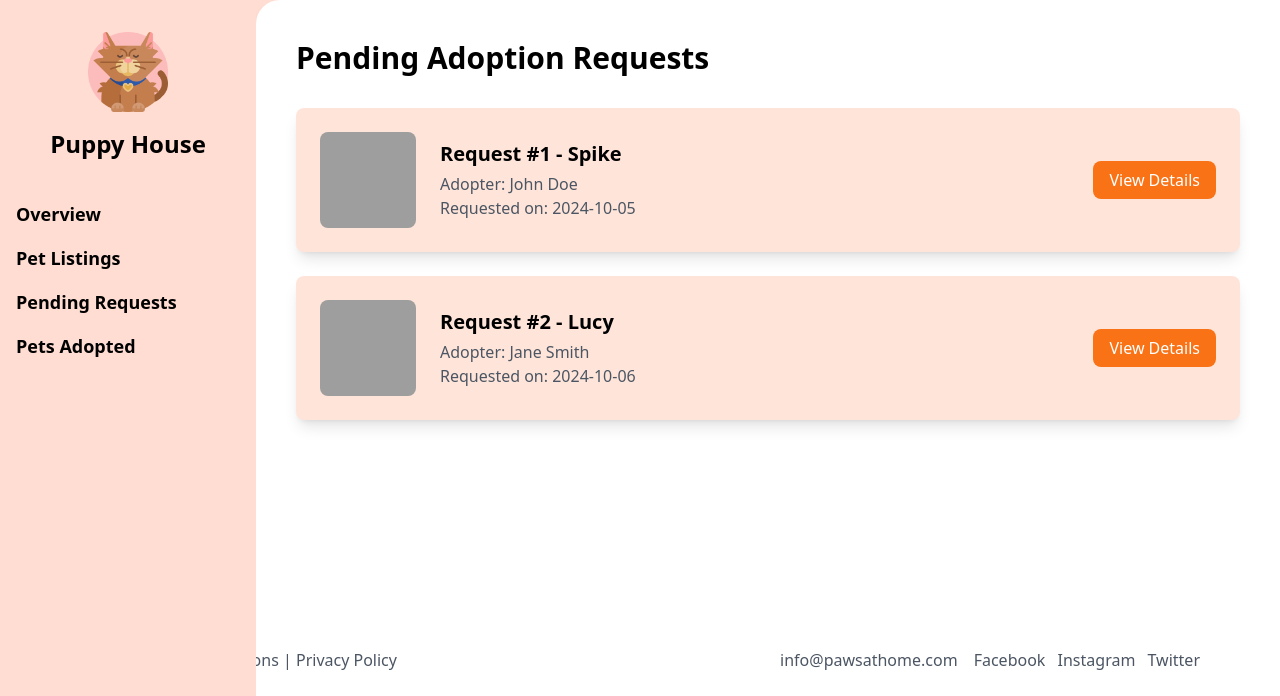
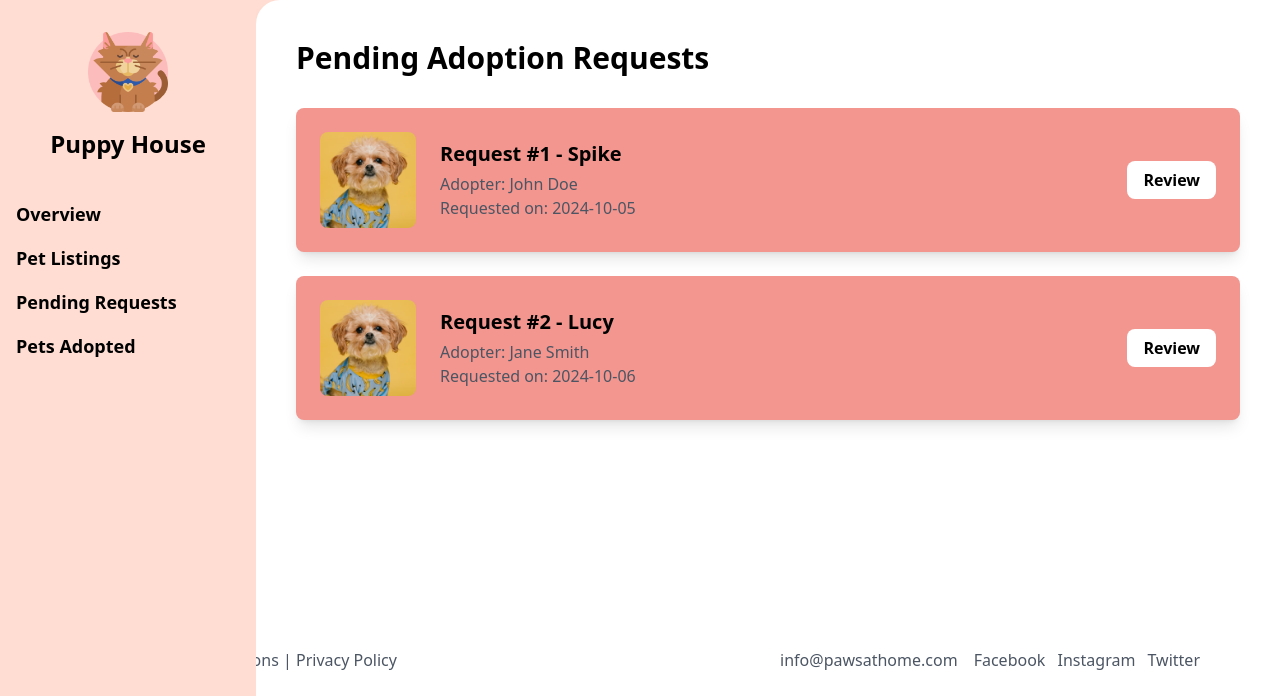
Before and after one commit to aizernere/PawsForHome, a Django app: page /pending_requests/ in a window 1280 px wide. Shown: the part 104-800 px from the top of the page. Run offline with Django 5.2, Linux system fonts and the light colour scheme; some libraries are stand-ins or nearby versions; grey boxes are pictures that could not be loaded.

Commit message:
Added placeholder image (more updates on login,adoptform,pendingrequests,petlistings)

```diff
--- a/PawsForHome/main/templates/login_signup/login.html
+++ b/PawsForHome/main/templates/login_signup/login.html
@@ -64,7 +64,7 @@
     <div class="w-full lg:w-1/2 p-8 bg-[#FFDDD2] flex flex-col justify-center items-center min-h-screen">
       <div class="text-center">
         <img src="{% static 'images/paws4homelogo.png' %}" alt="Logo" class="w-50 h-50 mb-4">
-        <p class="text-3xl font-bold">
+        <p class="text-5xl font-bold">
           <span class="text-red-400">Hammy</span>
           <span class="text-red-800">is looking for a home!</span>
         </p>
--- a/PawsForHome/main/templates/shelterdashboard.html
+++ b/PawsForHome/main/templates/shelterdashboard.html
@@ -81,7 +81,7 @@
     <div class="grid grid-cols-6 gap-6">
       <!-- Repeat this block for each pet -->
       <div class="bg-white p-4 rounded-lg shadow-md">
-        <img src="{% static 'images/dog1.jpg' %}" alt="Gary" class="h-24 w-full object-cover rounded-lg">
+        <img src="{% static 'images/testdogimage.png' %}" alt="Gary" class="h-40 w-full object-cover rounded-lg">
         <div class="mt-4">
           <h4 class="text-xl font-bold">Gary</h4>
           <p class="text-gray-600">3 years, Yorkshire Terrier</p>
@@ -96,7 +96,7 @@
     <h3 class="text-2xl font-bold mb-6">Pet Listings:</h3>
     <div class="grid grid-cols-5 gap-6">
       <div class="bg-white p-4 rounded-lg shadow-md">
-        <img src="{% static 'images/dog4.jpg' %}" alt="Spike" class="h-24 w-full object-cover rounded-lg">
+        <img src="{% static 'images/testdogimage.png' %}" alt="Spike" class="h-40 w-full object-cover rounded-lg">
         <div class="mt-4">
           <h4 class="text-xl font-bold">Spike</h4>
           <p class="text-gray-600">Maine Coon</p>
--- a/PawsForHome/main/templates/shelterdashboard/adoptform.html
+++ b/PawsForHome/main/templates/shelterdashboard/adoptform.html
@@ -36,7 +36,7 @@
   <main class="flex-grow flex items-center justify-center">
     <section class="w-full max-w-4xl bg-white p-12 rounded-xl shadow-lg">
       <div class="flex items-center space-x-6 mb-8">
-        <img src="{% static 'images/dog.jpg' %}" alt="Dog Image" class="h-24 w-24 rounded-full object-cover">
+        <img src="{% static 'images/testdogimage.png' %}" alt="Dog Image" class="h-24 w-24 rounded-full object-cover">
         <div>
           <h2 class="text-3xl font-semibold">Gary</h2>
           <p class="text-lg text-gray-500">Yorkshire Terrier</p>
--- a/PawsForHome/main/templates/shelterdashboard/pending_requests.html
+++ b/PawsForHome/main/templates/shelterdashboard/pending_requests.html
@@ -58,28 +58,28 @@
       <!-- Requests Grid -->
       <div class="grid grid-cols-1 gap-6">
         <!-- Single Request Card -->
-        <div class="bg-[#FFE5D9] p-6 rounded-lg shadow-lg flex items-center">
-          <img src="{% static 'images/dog4.jpg' %}" alt="Spike" class="h-24 w-24 object-cover rounded-lg">
+        <div class="bg-[#F2968F] p-6 rounded-lg shadow-lg flex items-center">
+          <img src="{% static 'images/testdogimage.png' %}" alt="Spike" class="h-24 w-24 object-cover rounded-lg">
           <div class="ml-6">
             <h4 class="text-xl font-bold">Request #1 - Spike</h4>
             <p class="text-gray-600 mt-1">Adopter: John Doe</p>
             <p class="text-gray-600">Requested on: 2024-10-05</p>
           </div>
           <div class="ml-auto">
-            <a href="{% url 'main:adoptform'%}" class="text-white bg-orange-500 px-4 py-2 rounded-lg hover:bg-orange-600">View Details</a>
+            <a href="{% url 'main:adoptform'%}" class="text-black bg-white px-4 py-2 rounded-lg hover:bg-orange-600"><b>Review</b></a>
           </div>
         </div>
 
         <!-- Repeat for more requests -->
-        <div class="bg-[#FFE5D9] p-6 rounded-lg shadow-lg flex items-center">
-          <img src="{% static 'images/cat.jpg' %}" alt="Lucy" class="h-24 w-24 object-cover rounded-lg">
+        <div class="bg-[#F2968F] p-6 rounded-lg shadow-lg flex items-center">
+          <img src="{% static 'images/testdogimage.png' %}" alt="Lucy" class="h-24 w-24 object-cover rounded-lg">
           <div class="ml-6">
             <h4 class="text-xl font-bold">Request #2 - Lucy</h4>
             <p class="text-gray-600 mt-1">Adopter: Jane Smith</p>
             <p class="text-gray-600">Requested on: 2024-10-06</p>
           </div>
           <div class="ml-auto">
-            <a href="{% url 'main:adoptform'%}" class="text-white bg-orange-500 px-4 py-2 rounded-lg hover:bg-orange-600">View Details</a>
+            <a href="{% url 'main:adoptform'%}" class="text-black bg-white px-4 py-2 rounded-lg hover:bg-orange-600"><b>Review</b></a>
           </div>
         </div>
 
--- a/PawsForHome/main/templates/shelterdashboard/pet_listings.html
+++ b/PawsForHome/main/templates/shelterdashboard/pet_listings.html
@@ -58,7 +58,7 @@
         <h3 class="text-2xl font-bold mb-6">Pet Listings:</h3>
         <div class="grid grid-cols-5 gap-6">
           <div class="bg-white p-4 rounded-lg shadow-md">
-            <img src="{% static 'images/dog4.jpg' %}" alt="Spike" class="h-24 w-full object-cover rounded-lg">
+            <img src="{% static 'images/testdogimage.png' %}" alt="Spike" class="h-30 w-full object-cover rounded-lg">
             <div class="mt-4">
               <h4 class="text-xl font-bold">Spike</h4>
               <p class="text-gray-600">Maine Coon</p>
```
Also changed, not shown: PawsForHome/main/static/images/testdogimage.png (added).
